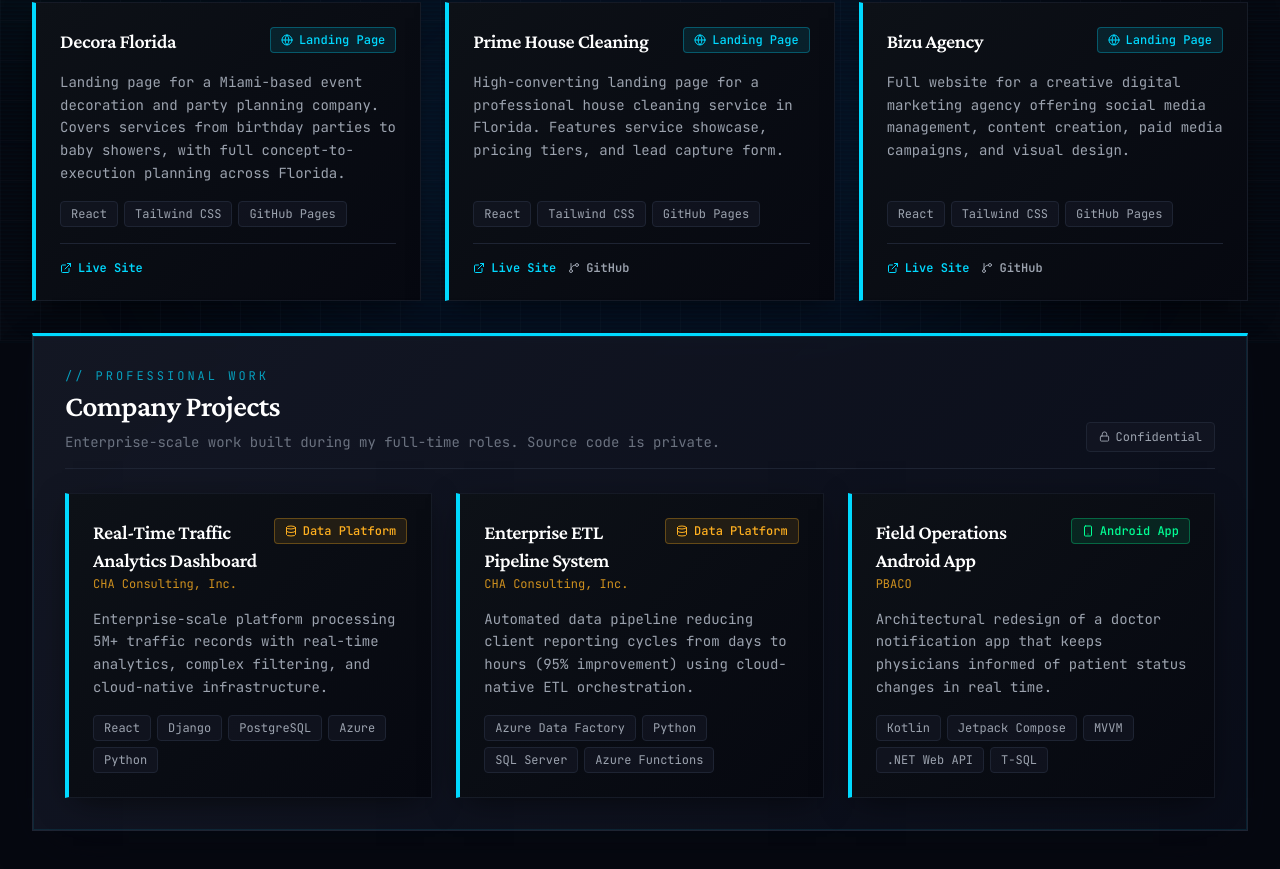
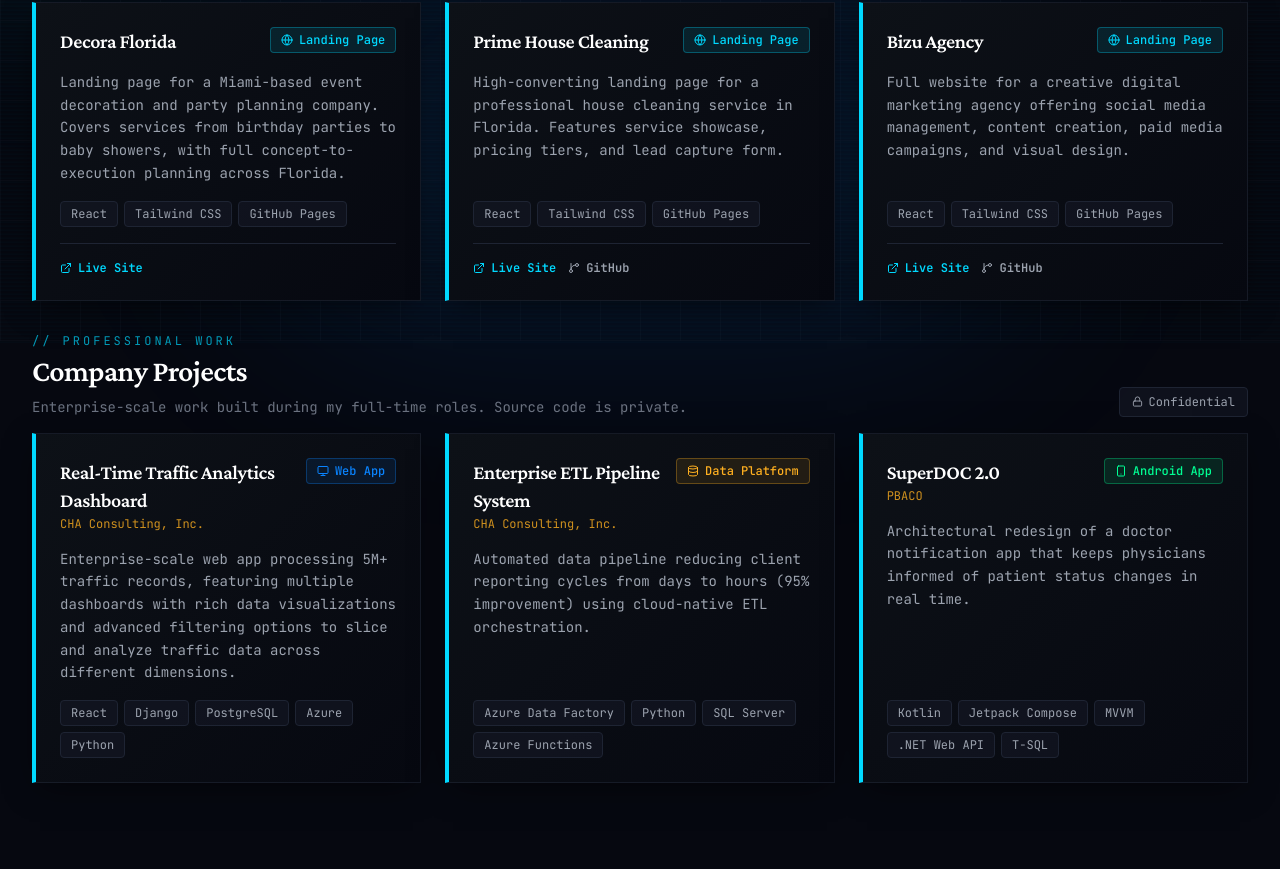
Before and after one commit to barros-m/matheusbarros, a Next.js app: page /portfolio in a window 1280 px wide. Shown: the part 459-1328 px from the top of the page. Built offline with nearby package versions, Linux system fonts and the light colour scheme; no server answers.

Commit message:
feat: add portfolio page and refine project data

```diff
--- a/src/app/portfolio/page.tsx
+++ b/src/app/portfolio/page.tsx
@@ -171,8 +171,8 @@ export default function PortfolioPage() {
         </section>
 
         {/* Company Projects */}
-        <section className="terminal-card p-6 sm:p-8 animate-fade-up delay-400">
-          <div className="mb-6 flex flex-wrap items-end justify-between gap-4 border-b border-tech-border pb-4">
+        <section className="mb-8 animate-fade-up delay-400">
+          <div className="mb-4 flex flex-wrap items-end justify-between gap-4">
             <div>
               <div className="mb-1 font-mono text-xs uppercase tracking-[0.25em] text-electric-cyan/70">
                 {"// Professional Work"}
--- a/src/data/portfolio.ts
+++ b/src/data/portfolio.ts
@@ -153,7 +153,7 @@ export const freelanceProjects: Project[] = [
     description:
       "Full website for a creative digital marketing agency offering social media management, content creation, paid media campaigns, and visual design.",
     type: "landing-page",
-    liveUrl: "https://bizuagency.com",
+    liveUrl: "https://barros-m.github.io/bizu/",
     githubUrl: "https://github.com/barros-m/bizu",
     tags: ["React", "Tailwind CSS", "GitHub Pages"]
   }
@@ -163,8 +163,8 @@ export const privateProjects: Project[] = [
   {
     title: "Real-Time Traffic Analytics Dashboard",
     description:
-      "Enterprise-scale platform processing 5M+ traffic records with real-time analytics, complex filtering, and cloud-native infrastructure.",
-    type: "data-platform",
+      "Enterprise-scale web app processing 5M+ traffic records, featuring multiple dashboards with rich data visualizations and advanced filtering options to slice and analyze traffic data across different dimensions.",
+    type: "web-app",
     private: true,
     company: "CHA Consulting, Inc.",
     tags: ["React", "Django", "PostgreSQL", "Azure", "Python"]
@@ -179,7 +179,7 @@ export const privateProjects: Project[] = [
     tags: ["Azure Data Factory", "Python", "SQL Server", "Azure Functions"]
   },
   {
-    title: "Field Operations Android App",
+    title: "SuperDOC 2.0",
     description:
       "Architectural redesign of a doctor notification app that keeps physicians informed of patient status changes in real time.",
     type: "android-app",
```
